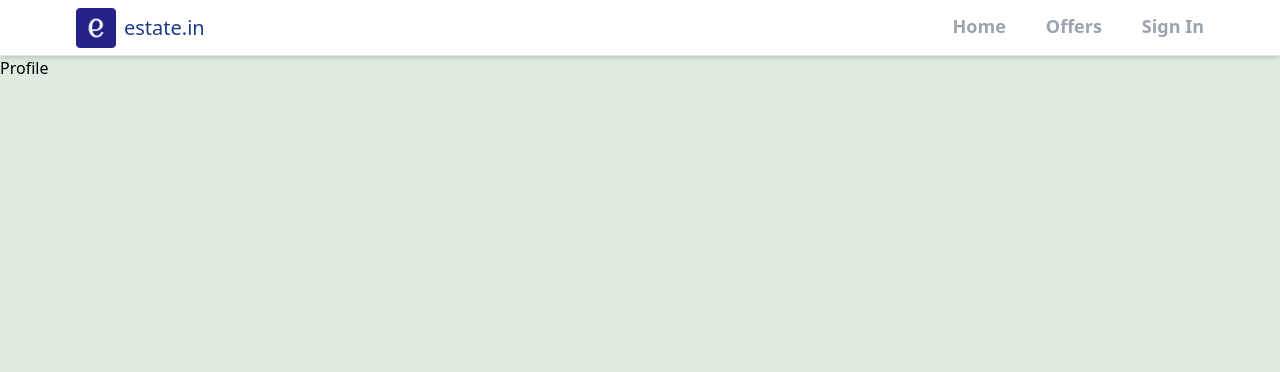
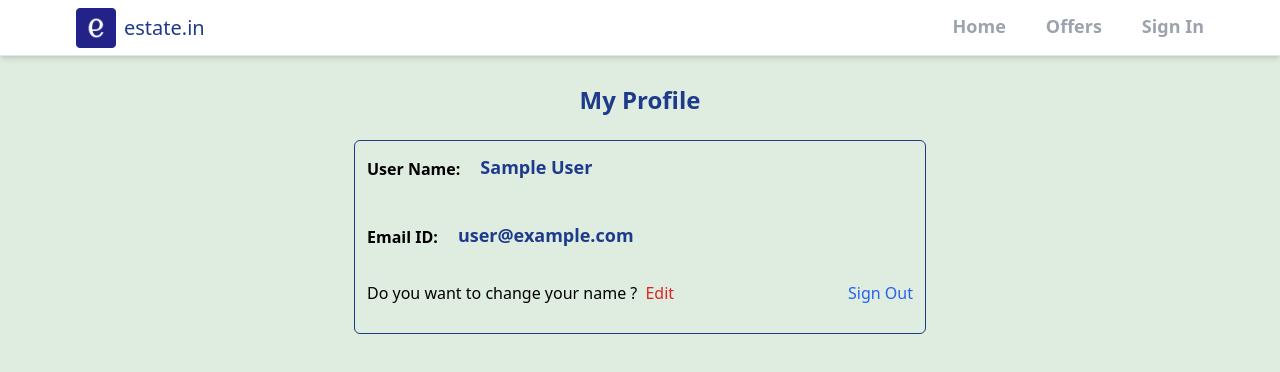
Before and after one commit to 95027/estate.in, a React (Create React App) app: page /profile in a window 1280 px wide. Shown: the top 372 px of the page. Built offline with nearby package versions, Linux system fonts and the light colour scheme; no server answers; sample sign-in values are in the browser's storage.

Commit message:
created profile page, make it as private and added functionalities

```diff
--- a/src/Routings.js
+++ b/src/Routings.js
@@ -5,6 +5,7 @@ import Profile from "./pages/Profile";
 import SignIn from "./pages/SignIn";
 import SignUp from "./pages/SignUp";
 import Offers from "./pages/Offers";
+import PrivateRoute from "./components/PrivateRoute";
 
 
 const Routings = () => {
@@ -13,7 +14,9 @@ const Routings = () => {
         <Routes>
           <Route path="/" element={<Home/>}/>
           <Route path="/offers" element={<Offers/>}/>
-          <Route path="/profile" element={<Profile/>}/>
+          <Route path="/profile" element={<PrivateRoute/>}>
+            <Route path="/profile" element={<Profile/>}/>
+          </Route>
           <Route path="/sign-in" element={<SignIn/>}/>
           <Route path="/sign-up" element={<SignUp/>}/>
           <Route path="/forgot" element={<ForgotPassword/>}/>
--- /dev/null
+++ b/src/components/PrivateRoute.js
@@ -0,0 +1,16 @@
+import { Navigate, Outlet } from 'react-router-dom';
+import {useAuthStatus} from '../hooks/useAuthStatus';
+
+
+const PrivateRoute = () => {
+
+  const {loggedIn, checkStatus} = useAuthStatus();
+
+  if(checkStatus){
+   return <h3>loading.....</h3>
+  }
+
+  return loggedIn ? <Outlet/> : <Navigate to="/sign-in"/>
+}
+
+export default PrivateRoute
--- /dev/null
+++ b/src/hooks/useAuthStatus.js
@@ -0,0 +1,21 @@
+import  { useEffect, useState } from 'react';
+import {getAuth, onAuthStateChanged} from 'firebase/auth';
+
+export const useAuthStatus = () => {
+
+    const [loggedIn, setLoggedIn] = useState(false);
+    const [checkStatus, setCheckStatus] = useState(true);
+
+    useEffect(()=>{
+        const auth = getAuth();
+        onAuthStateChanged(auth, (user)=>{
+            if(user){
+                setLoggedIn(true);
+            }
+            setCheckStatus(false);
+        })
+    })
+
+
+  return {loggedIn, checkStatus}
+}
--- a/src/pages/ForgotPassword.js
+++ b/src/pages/ForgotPassword.js
@@ -25,7 +25,7 @@ const ForgotPassword = () => {
 
   return (
     <section>
-      <h1 className="text-3xl text-center mt-5 font-bold">Forgot Password</h1>
+      <h1 className="text-3xl text-center mt-5 font-bold text-blue-900">Forgot Password</h1>
       <div className='flex justify-center flex-wrap items-center px-6 py-12 max-w-6xl mx-auto'>
         <div className='w-[70%] md:w-[50%] mb-12 md:mb-6'>
           <img src={loginImg} alt="signIn" className='w-full rounded-2xl'/>
--- a/src/pages/Profile.js
+++ b/src/pages/Profile.js
@@ -1,7 +1,72 @@
+import { useState } from "react";
+import {getAuth, updateProfile} from 'firebase/auth';
+import { useNavigate } from "react-router-dom";
+import { toast } from "react-toastify";
+import { doc, updateDoc } from "firebase/firestore";
+import { db } from "../firebase/config";
 
 const Profile = () => {
+
+  const auth = getAuth();
+  const navigate = useNavigate();
+
+  const [name, setName] = useState(auth.currentUser.displayName);
+  const [email, setEmail] = useState(auth.currentUser.email);
+
+  const [edit, setEdit] = useState(false);
+
+  const signOut = () => {
+    auth.signOut();
+    navigate("/");
+  }
+
+  // for updating the profile
+  const editHandler =async () => {
+    try {
+
+      if(auth.currentUser.displayName !== name){
+        // updating displayname in firebase auth
+        await updateProfile(auth.currentUser, {
+          displayName : name
+        })
+
+        // update name in the firestore
+        const docRef = doc(db, "users", auth.currentUser.uid);
+        await updateDoc(docRef, {
+          name,
+        })
+
+        toast.success("Profile updated successfully");
+      }
+
+    } catch (error) {
+      toast.error("Unable to update the profile");
+    }
+  }
+
+
   return (
-    <div>Profile</div>
+    <>
+      <section className="max-w-6xl mx-auto p-1">
+        <h1 className="text-2xl text-center text-blue-900 font-bold mt-6">My Profile</h1>
+        <div className="w-full md:w-[50%] mt-6 px-3 py-1 mx-auto rounded-md border-[1px] border-blue-900">
+          <form>
+            <div className="flex items-center">
+              <label className="mb-5 mr-1 whitespace-nowrap font-semibold text-xs sm:text-sm md:text-base">User Name: </label>
+              <input type="text" value={name} onChange={(e)=>setName(e.target.value)} disabled={!edit}  className="w-full px-4 py-2 text-xs sm:text-sm  md:text-lg  text-gray-700 border-none focus:ring-0 rounded-md mb-6 disabled:bg-transparent disabled:text-blue-900 disabled:font-bold"/>
+            </div>
+            <div className="flex items-center">
+              <label className="mb-5 mr-1 whitespace-nowrap font-semibold text-xs sm:text-sm md:text-base">Email ID: </label>
+              <input type="text" value={email} onChange={(e)=>setEmail(e.target.value)} disabled className="w-full px-4 py-2 text-xs sm:text-sm md:text-lg text-gray-700 border-none focus:ring-0 rounded-md mb-6 disabled:bg-transparent disabled:text-blue-900 disabled:font-bold"/>
+            </div>
+            <div className="flex justify-between text-xs sm:text-sm md:text-base mb-6">
+              <p>Do you want to change your name ? <span onClick={()=> {edit && editHandler(); setEdit(!edit)}} className="text-red-600 hover:text-red-700 transition ease-in-out duration-200 ml-1 cursor-pointer">{edit ? "Apply changes" : "Edit"}</span></p>
+              <p onClick={signOut} className="text-blue-600 hover:text-blue-800 transition ease-in-out duration-200 cursor-pointer">Sign Out</p>
+            </div>
+          </form>
+        </div>
+      </section>
+    </>
   )
 }
 
--- a/src/pages/SignIn.js
+++ b/src/pages/SignIn.js
@@ -31,7 +31,7 @@ const SignIn = () => {
 
   return (
     <section>
-      <h1 className="text-3xl text-center mt-5 font-bold">Sign In</h1>
+      <h1 className="text-3xl text-center mt-5 font-bold text-blue-900">Sign In</h1>
       <div className='flex justify-center flex-wrap items-center px-6 py-12 max-w-6xl mx-auto'>
         <div className='w-[70%] md:w-[50%] mb-12 md:mb-6'>
           <img src={loginImg} alt="signIn" className='w-full rounded-2xl'/>
--- a/src/pages/SignUp.js
+++ b/src/pages/SignUp.js
@@ -53,7 +53,7 @@ const SignUp = () => {
 
   return (
     <section>
-      <h1 className="text-3xl text-center mt-5 font-bold">Sign Up</h1>
+      <h1 className="text-3xl text-center mt-5 font-bold text-blue-900">Sign Up</h1>
       <div className='flex justify-center flex-wrap items-center px-6 py-12 max-w-6xl mx-auto'>
         <div className='w-[70%] md:w-[50%] mb-12 md:mb-6'>
           <img src={loginImg} alt="signIn" className='w-full rounded-2xl'/>
```
